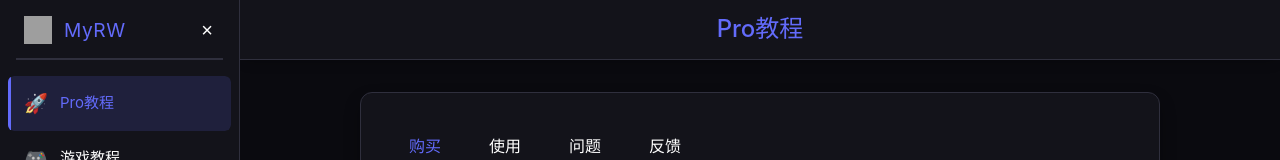
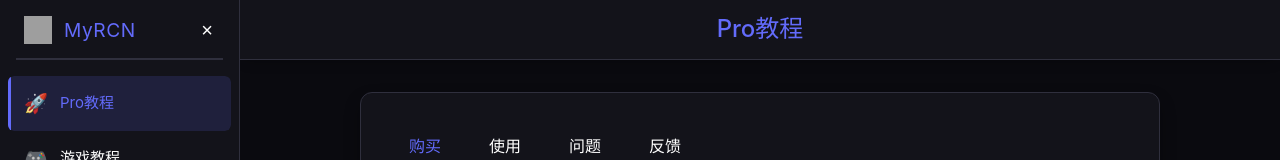
Before and after one commit to AM-QAQ/MyRCN, a Vue app: page /pro in a window 1280 px wide. Shown: the top 160 px of the page. Built offline with nearby package versions, Linux system fonts and the light colour scheme; grey boxes are pictures that could not be loaded.

Commit message:
内容修改

```diff
--- a/src/components/TheSidebar.vue
+++ b/src/components/TheSidebar.vue
@@ -36,13 +36,13 @@ const menuItems = [
     <aside :class="['sidebar', { 'collapsed': isCollapsed }]">
       <div class="sidebar-header">
         <a
-          href="https://github.com/AM-QAQ/MyRW"
+          href="https://github.com/AM-QAQ/MyRCN"
           target="_blank"
           class="logo"
           v-show="!isCollapsed"
         >
           <img src="@/assets/img/AMt.ico" alt="Logo" class="logo-img">
-          <span class="logo-text">MyRW</span>
+          <span class="logo-text">MyRCN</span>
         </a>
         <button class="toggle-btn" @click="toggleSidebar">
           <span class="toggle-icon">{{ isCollapsed ? '☰' : '×' }}</span>
```
